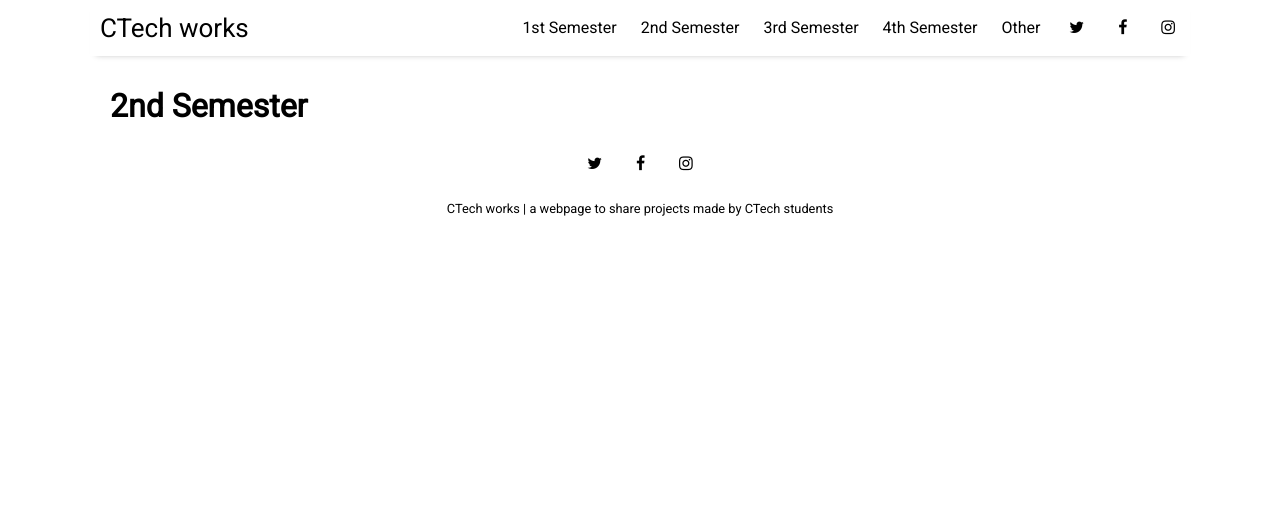
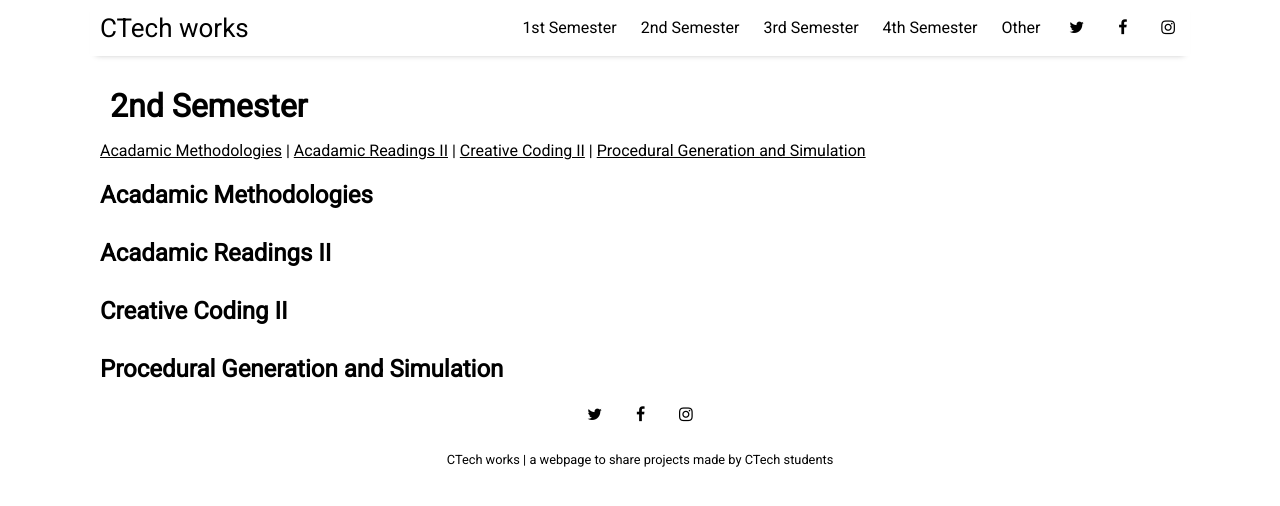
Before and after one commit to ctechfilmuniversity/ctechfilmuniversity.github.io, a Jekyll site: the page built from pages/2nd-Semester.html, in a window 1280 px wide. Shown: the top 506 px of the page. Built offline with Jekyll 4.4.1, drawn with Linux system fonts in a browser that asks for light colours; nearby versions of some CDN libraries.

Commit message:
update content 2nd semester

```diff
--- a/pages/2nd-Semester.html
+++ b/pages/2nd-Semester.html
@@ -2,10 +2,14 @@
 layout: page
 title: 2nd Semester
 ---
-{% for post in site.categories.resources %}
-  <a href="{{ site.github.url }}{{ post.url }}">
-    <div class="featured-posts" {% if post.image %}style="background-image:url({{ site.github.url }}/assets/img/{{ post.image }})"{% endif %}>
-      <h2><span>{{ post.title }}</span></h2>
-    </div>
-  </a>
-{% endfor %}
+
+
+<a href="#AM">Acadamic Methodologies</a> | <a href="#ARII">Acadamic Readings II</a> | <a href="#CCII">Creative Coding II</a> | <a href="#PGS">Procedural Generation and Simulation</a>
+
+<h2 id="AM" class="courses">Acadamic Methodologies</h2>
+
+<h2 id="ARII" class="courses">Acadamic Readings II</h2>
+
+<h2 id="CCII" class="courses">Creative Coding II</h2>
+
+<h2 id="PGS" class="courses">Procedural Generation and Simulation</h2>
```
